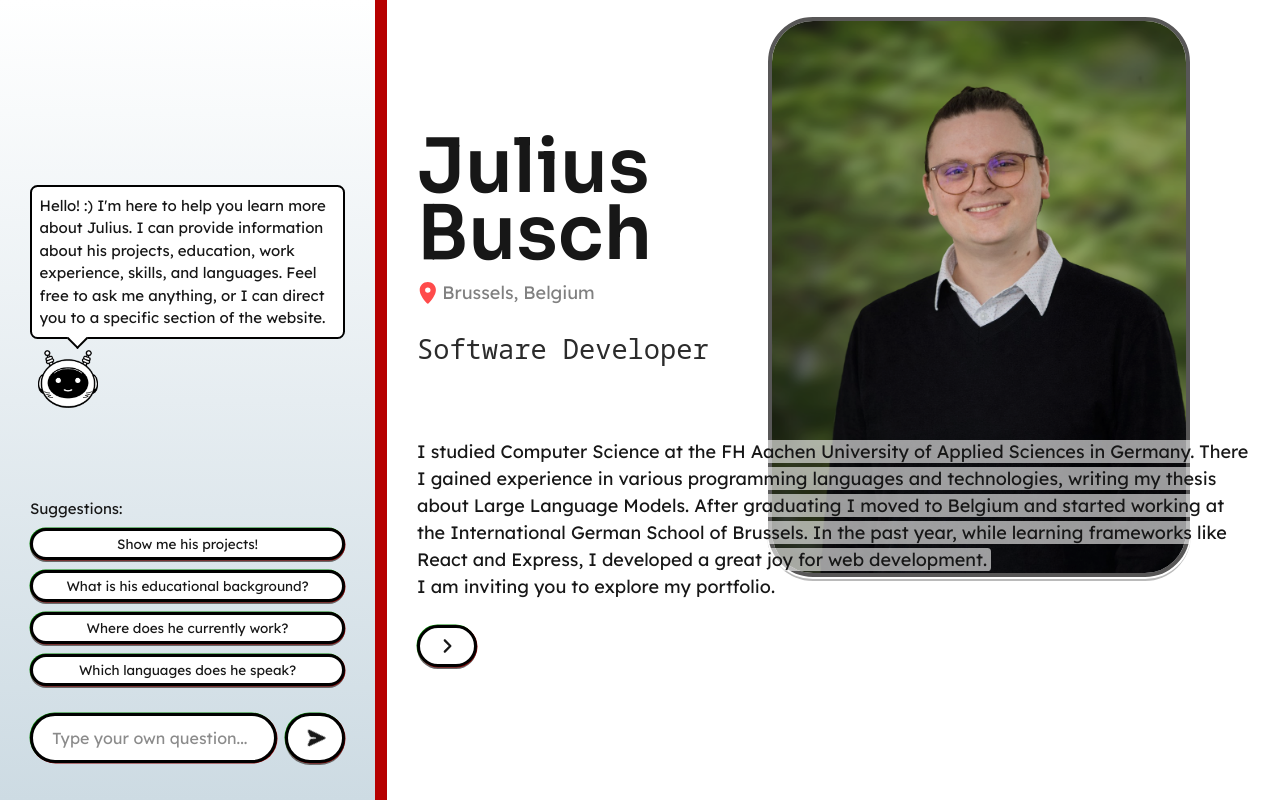
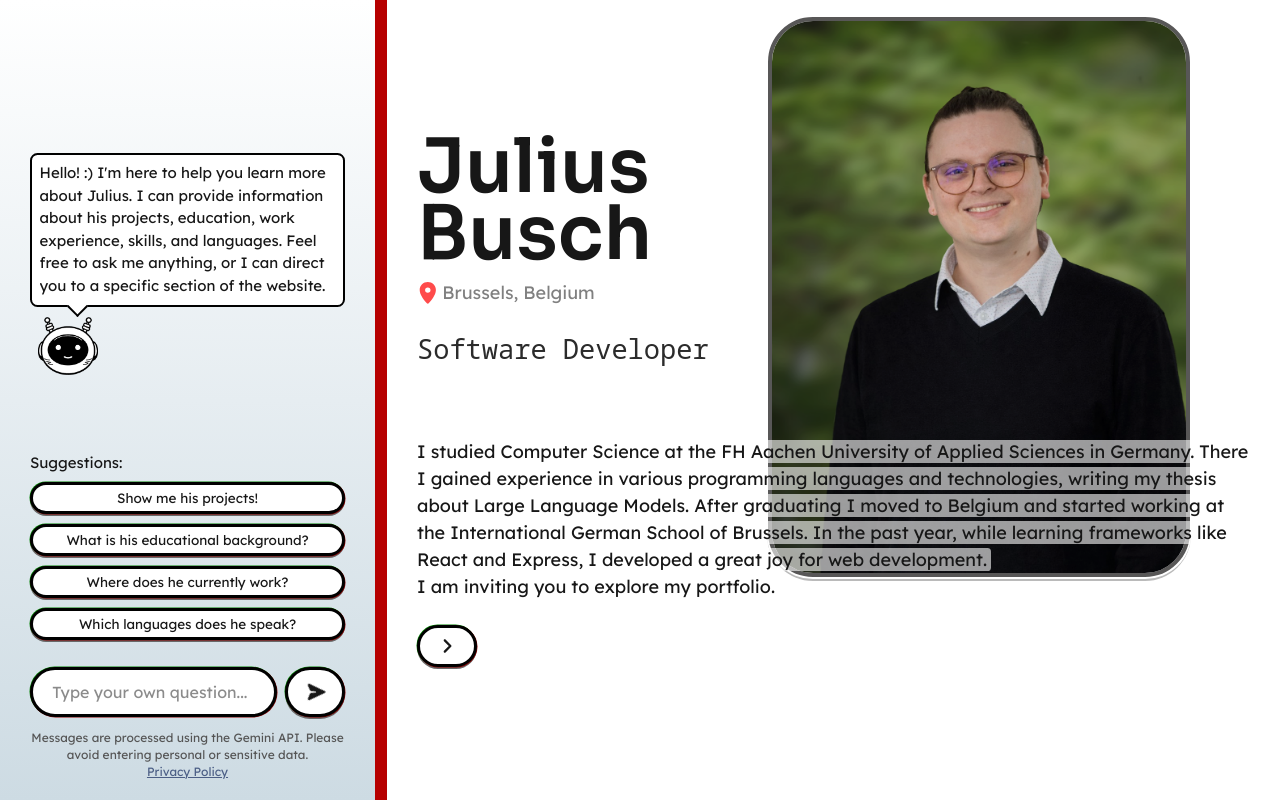
Before and after one commit to julii-b/portfolio-website, a Next.js app: page / in a window 1280 px wide. Built offline with nearby package versions, Linux system fonts and the light colour scheme; no server answers; a web font is replaced by a local one.

Commit message:
feat: add disclaimer to chat-form

```diff
--- a/app/components/navigation-chat/chatForm.tsx
+++ b/app/components/navigation-chat/chatForm.tsx
@@ -7,6 +7,7 @@ import useRedirect from "@/app/hooks/use-redirect";
 import { ChatHistoryEntry } from "@/app/lib/text-generation/types";
 import { useActionState, useEffect, useState } from "react";
 import action from "./action";
+import Link from "next/link";
 
 export function ChatForm(
   {
@@ -74,6 +75,7 @@ export function ChatForm(
 
 
   return (
+    <>
       <form
       action={formAction}
       onSubmit={() => {
@@ -99,11 +101,18 @@ export function ChatForm(
         </Button>
 
       </form>
+
+      <span className={styles.disclaimer}>
+        Messages are processed using the Gemini API.
+        Please avoid entering personal or sensitive data. <Link href="/privacy-policy">Privacy&nbsp;Policy</Link>
+      </span>
+    </>
   );
 }
 
 export function ChatFormSkeleton () {
   return (
+    <>
       <form className={styles.form}>
         <Input
         placeholder="Type your own question..."
@@ -117,5 +126,11 @@ export function ChatFormSkeleton () {
         </Button>
 
       </form>
+
+      <span className={styles.disclaimer}>
+        Messages are processed using the Gemini API.
+        Please avoid entering personal or sensitive data. <Link href="/privacy-policy">Privacy&nbsp;Policy</Link>
+      </span>
+    </>
   );
 }
--- a/app/components/navigation-chat/navigation-chat.module.css
+++ b/app/components/navigation-chat/navigation-chat.module.css
@@ -27,7 +27,7 @@
 @media (max-width: 600px) {
   .scrollableContainer {
     position: fixed;
-    bottom: 2em;
+    bottom: 2.2em;
     left: 1vw;
     width: 98vw;
     height: auto;
@@ -47,7 +47,12 @@
   gap: 0.8em;
   align-items: center;
   justify-content: end;
-  padding: 2em;
+  padding: 2em 2em 1.3em 2em;
+}
+@media (max-width: 600px) {
+  .nav {
+    padding: 2.5em 2em 2em 2em;
+  }
 }
 
 .speechBubbleAndIconContainer {
@@ -138,3 +143,14 @@
   /* Transform icon to make it horizontal: */
   transform: rotate(45deg) scale(1.05) translate(-0.1em, 0.1em);
 }
+
+.disclaimer {
+  font-size: 0.8em;
+  color: #555555;
+  margin-top: -0.5em;
+  line-height: 1.4;
+  text-align: center;
+}
+.disclaimer a {
+  color: #4b5e85;
+}
```
Lines whose indentation alone changed are shown as unchanged.
